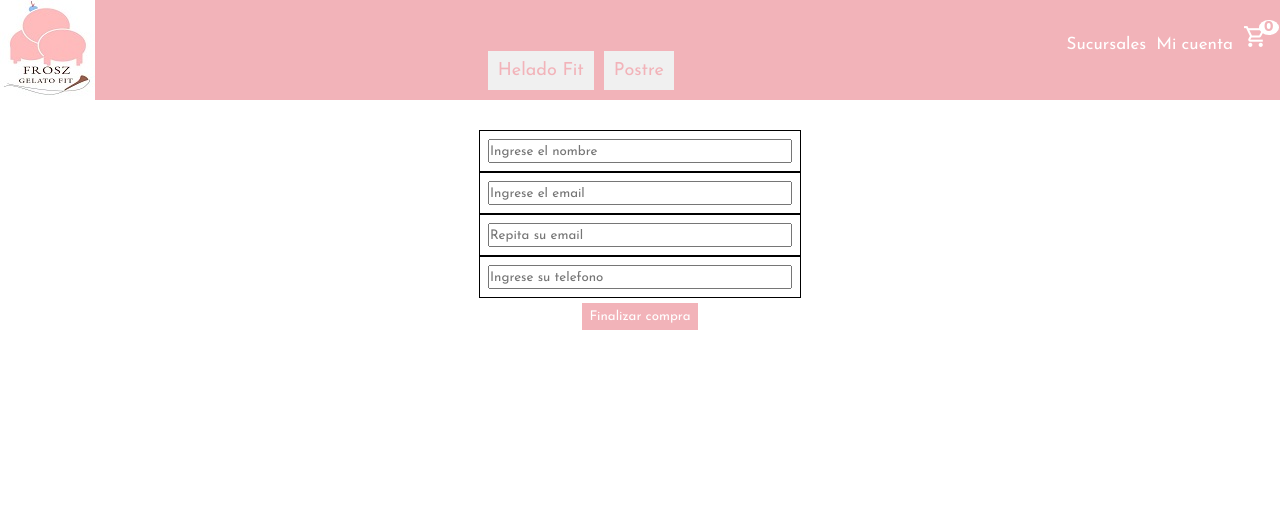
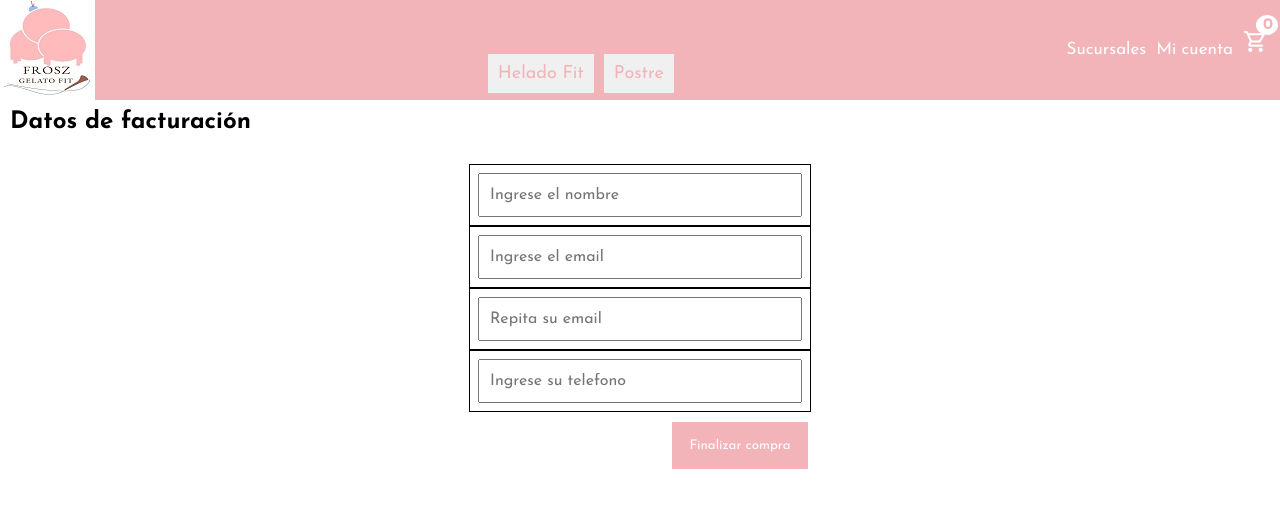
Before and after one commit to Cocardo1w/reactCoder2024, a React (Create React App) app: page /checkout in a window 1280 px wide. Shown: the top 508 px of the page. Built offline with nearby package versions, Linux system fonts and the light colour scheme; no server answers.

Commit message:
Cambiosencheckout

```diff
--- a/package.json
+++ b/package.json
@@ -12,6 +12,7 @@
     "react-router-dom": "^6.22.3",
     "react-scripts": "5.0.1",
     "react-spinners": "^0.13.8",
+    "sweetalert2": "^11.11.0",
     "web-vitals": "^2.1.4"
   },
   "scripts": {
--- a/src/App.css
+++ b/src/App.css
@@ -20,7 +20,7 @@
 
 .nav-li {
   list-style: none;
-  line-height: 90px;
+  line-height: 100px;
 }
 
 .nav-a {
@@ -35,22 +35,26 @@
 .material-symbols-outlined {
   color: #fff;
   font-size: 25px;
-  padding-right: 0;
+
   position: relative;
 }
 .contadorProductos {
   background-color: #fff;
   position: absolute;
-  top: 20px;
-  right: 1px;
-  font-weight: bold;
-  font-size: 15px;
+  top: 15px;
+  right: 2px;
+
   border-radius: 50%;
   color: #f2b3b9;
-  width: 20px;
+  width: 22px;
+  height: 20px;
+  display: flex;
+  align-items: center;
+
 }
 .contadorProductos p {
-  margin-left: 5px;
+  margin-left: 7px;
+  font-weight: bold;
 }
 .nav-logo {
   display: flex;
@@ -120,11 +124,9 @@
   color: #f2b3b9;
   margin: 0.5em;
 }
-
-/* .grid-item.detail > img {
-  width: 50%;
-  height: 50%;
-} */
+#Checkout-h2{
+  margin: 10px 10px;
+}
 .items-compra button {
   display: grid;
   padding: 10px;
@@ -200,7 +202,10 @@
   height: auto;
   border: 2px solid black;
 }
-.form th, td{
+.form-td{
+  background: #f2b3b9;
+}
+.form tr, td{
   border: 1px  solid black;
   padding: 8px;
 }
@@ -216,6 +221,11 @@
 .formulario input{
   width: 300px;
   height: 20px;
+  padding: 10px;
+  font-size: 16px;
+}
+.formulario input:focus{
+  background: #f3bec3;
 }
 .formulario button{
   margin-top: 5px;
@@ -227,15 +237,28 @@
   padding: 5px;
   text-decoration: none;
 }
+.boton-checkout{
+    display: flex;
+    justify-content: center;
+    margin-top: 10px;
+    margin-left: 200px;
+}
+.boton-form.checkout{
+  padding: 15px;
+}
+
 .cart{
   display: flex;
   justify-content: center;
   flex-direction: column;
   align-items: center;
-  height: 10vh;
   margin-top: 5px;
 }
 .cart h2{
+  margin-bottom: 10px;
+}
+#Titulo-Carrito{
+  margin-top: 10px;
   margin-bottom: 10px;
 }
 .sucursal{
--- a/src/components/Cart/Cart.jsx
+++ b/src/components/Cart/Cart.jsx
@@ -7,21 +7,25 @@ const Cart = () => {
 
   if (cart.length === 0) {
     return (
-      <div className="cart" >
+      <div className="cart">
         <h2>Necesitas seleccionar algun producto</h2>
-        <Link className="boton-form" to="/">Ver Productos</Link>
+        <Link className="boton-form" to="/">
+          Ver Productos
+        </Link>
       </div>
     );
   } else {
     return (
+      <div>
+        <h2 id="Titulo-Carrito">Mi carrito</h2>
         <table className="form">
           <tbody>
             <tr>
-            <td>Producto</td>
-            <td>Cantidad</td>
-            <td>Precio</td>
-            <td>Subtotal</td>
-            <td></td>
+              <td className="form-td">Producto</td>
+              <td className="form-td">Cantidad</td>
+              <td className="form-td">Precio</td>
+              <td className="form-td">Subtotal</td>
+              <td className="form-td"></td>
             </tr>
             {cart.map((prod) => (
               <tr key={prod.id}>
@@ -47,16 +51,22 @@ const Cart = () => {
             <tr>
               <td>Total: ${getTotal()}</td>
               <td>
-              <button className="boton-form" onClick={() => clearCart}>
+                {/* <button className="boton-form" onClick={() => clearCart}>
+                  Vaciar carrito
+                </button> */}
+                <button className="boton-form" onClick={clearCart}>
                 Vaciar carrito
                 </button>
               </td>
               <td>
-              <Link to='/checkout' className="boton-form">Finalizar compra</Link>
+                <Link to="/checkout" className="boton-form">
+                  Finalizar compra
+                </Link>
               </td>
             </tr>
           </tbody>
         </table>
+      </div>
     );
   }
 };
--- a/src/components/Checkout/Checkout.jsx
+++ b/src/components/Checkout/Checkout.jsx
@@ -1,35 +1,201 @@
-import React, { useState } from 'react'
+import { addDoc, collection, doc, getDoc, updateDoc } from "firebase/firestore";
+import React, { useContext, useState } from "react";
+import { db } from "../../config/firebase";
+import Context from "../../context/CartContext";
+import Swal from "sweetalert2";
+import { useNavigate } from "react-router-dom";
 
 const Checkout = () => {
-    const [ user, setUser] = useState({
-        name: '',
-        email: '',
-        repeatedEmail: '',
-        phone: ''
-    })
+  const [user, setUser] = useState({
+    name: "",
+    email: "",
+    repeatedEmail: "",
+    phone: "",
+  });
+  const [emailMatch, setEmailMatch] = useState(true);
+  const [error, setError] = useState({});
+
+  const { cart, getTotal, clearCart } = useContext(Context);
+  const navigate = useNavigate();
 
   const updateUser = (event) => {
     setUser((user) => ({
       ...user,
-            [event.target.name] : event.target.value
-        }))
+      [event.target.name]: event.target.value,
+    }));
+  };
+
+  const validateEmails = () => {
+    if (user.email === user.repeatedEmail) {
+      setEmailMatch(true);
+    } else {
+      setEmailMatch(false);
     }
+  };
+
+  const validateForm = () => {
+    const errors = {};
+
+    if (!user.name) {
+      errors.name = "Tenes que ingresar un nombre";
+      Swal.fire({
+        title: "Tenes que ingresar un nombre",
+        text: "Por favor, vuelva a intentar...",
+        icon: "error",
+        confirmButtonText: "Ok",
+      });
+    }
+
+    if (!user.email) {
+      errors.email = "Tenes que ingresar un email";
+      Swal.fire({
+        title: "Tenes que ingresar un email",
+        text: "Por favor, vuelva a intentar...",
+        icon: "error",
+        confirmButtonText: "Ok",
+      });
+    }
+
+    if (!user.repeatedEmail) {
+      errors.repeatedEmail = "Tenes que repetir el email";
+      Swal.fire({
+        title: "Tenes que repetir el email",
+        text: "Por favor, vuelva a intentar...",
+        icon: "error",
+        confirmButtonText: "Ok",
+      });
+    }
+
+    if (!user.phone) {
+      errors.phone = "Tenes que ingresar un telefono";
+      Swal.fire({
+        title: "Tenes que ingresar un telefono",
+        text: "Por favor, vuelva a intentar...",
+        icon: "error",
+        confirmButtonText: "Ok",
+      });
+    }
+
+    setError(errors);
+    return Object.keys(errors).length === 0;
+  };
+
+  const getOrder = async () => {
+    const isFormValid = validateForm();
+    validateEmails();
+    if (isFormValid && emailMatch) {
+      const ordersCollection = collection(db, "orders");
+
+      try {
+        for (const item of cart) {
+          const productRef = doc(db, "productos", item.id);
+          const productDoc = await getDoc(productRef);
+
+          const currentStock = productDoc.data().stock;
+
+          if (currentStock < item.quantity) {
+            console.log(`No hay stock para ${item.nombre}`);
+            Swal.fire({
+              title: `No hay stock para ${item.nombre}`,
+              text: "Por favor, vuelve a intentar con menos cantidad o elige otro producto.",
+              icon: "error",
+              confirmButtonText: "Ok",
+            });
+            return;
+          }
+        }
+
+
+        for (const item of cart) {
+          const productRef = doc(db, "productos", item.id);
+          const productDoc = await getDoc(productRef);
+          const currentStock = productDoc.data().stock;
+
+          await updateDoc(productRef, {
+            stock: currentStock - item.quantity,
+          });
+        }
+
+        const order = {
+          buyer: user,
+          cart: cart,
+          total: getTotal(),
+        };
+        const orderDocRef = await addDoc(ordersCollection, order);
+        Swal.fire({
+          title: "Gracias por tu compra!",
+          text: `El numero de orden es ${orderDocRef.id}`,
+          icon: "success",
+          confirmButtonText: "Ok",
+        }).then(() => {
+          clearCart();
+          navigate("/");
+        });
+
+      } catch (error) {
+        console.log(error);
+        Swal.fire({
+          title: "Error",
+          text: "Ocurrió un error al procesar tu pedido. Por favor, intenta nuevamente.",
+          icon: "error",
+          confirmButtonText: "Ok",
+        });
+      }
+    }
+  };
+
   return (
     <div>
-        <table className="formulario" >
+      <h2 id="Checkout-h2" >Datos de facturación</h2>
+      <table className="formulario">
         <tbody className="formulario">
-
           <tr className="formulario">
-                <td><input type="text" name='name' placeholder='Ingrese el nombre' onChange={updateUser} /></td>
-                <td><input type="text" name='email' placeholder='Ingrese el email' onChange={updateUser} /></td>
-                <td><input type="text" name='repeatedEmail' placeholder='Repita su email' onChange={updateUser} /></td>
-                <td><input type="text" name='phone' placeholder='Ingrese su telefono' onChange={updateUser} /></td>
-                <button className="boton-form">Finalizar compra</button>
+            <td>
+              <input
+                type="text"
+                name="name"
+                placeholder="Ingrese el nombre"
+                className="input-color"
+                onChange={updateUser}
+              />
+            </td>
+            <td>
+              <input
+                type="text"
+                name="email"
+                placeholder="Ingrese el email"
+                className="input-color"
+                onChange={updateUser}
+              />
+            </td>
+            <td>
+              <input
+                type="text"
+                name="repeatedEmail"
+                placeholder="Repita su email"
+                className="input-color"
+                onChange={updateUser}
+              />
+            </td>
+            <td>
+              <input
+                type="text"
+                name="phone"
+                placeholder="Ingrese su telefono"
+                className="input-color"
+                onChange={updateUser}
+              />
+            </td>
           </tr>
         </tbody>
       </table>
+      <div className="boton-checkout">
+      <button onClick={getOrder} className="boton-form checkout">
+        Finalizar compra
+      </button>
       </div>
-  )
-}
+    </div>
+  );
+};
 
-export default Checkout
+export default Checkout;
--- a/src/context/CartContext.jsx
+++ b/src/context/CartContext.jsx
@@ -46,7 +46,7 @@ export const ContextProvider = ({ children }) => {
     })
     return total
   }
-  console.log(cart);
+
 
   return (
     <Context.Provider
```
Also changed, not shown: 1 other file (tests, documents, lock files or other folders). Lines whose indentation alone changed are shown as unchanged.
